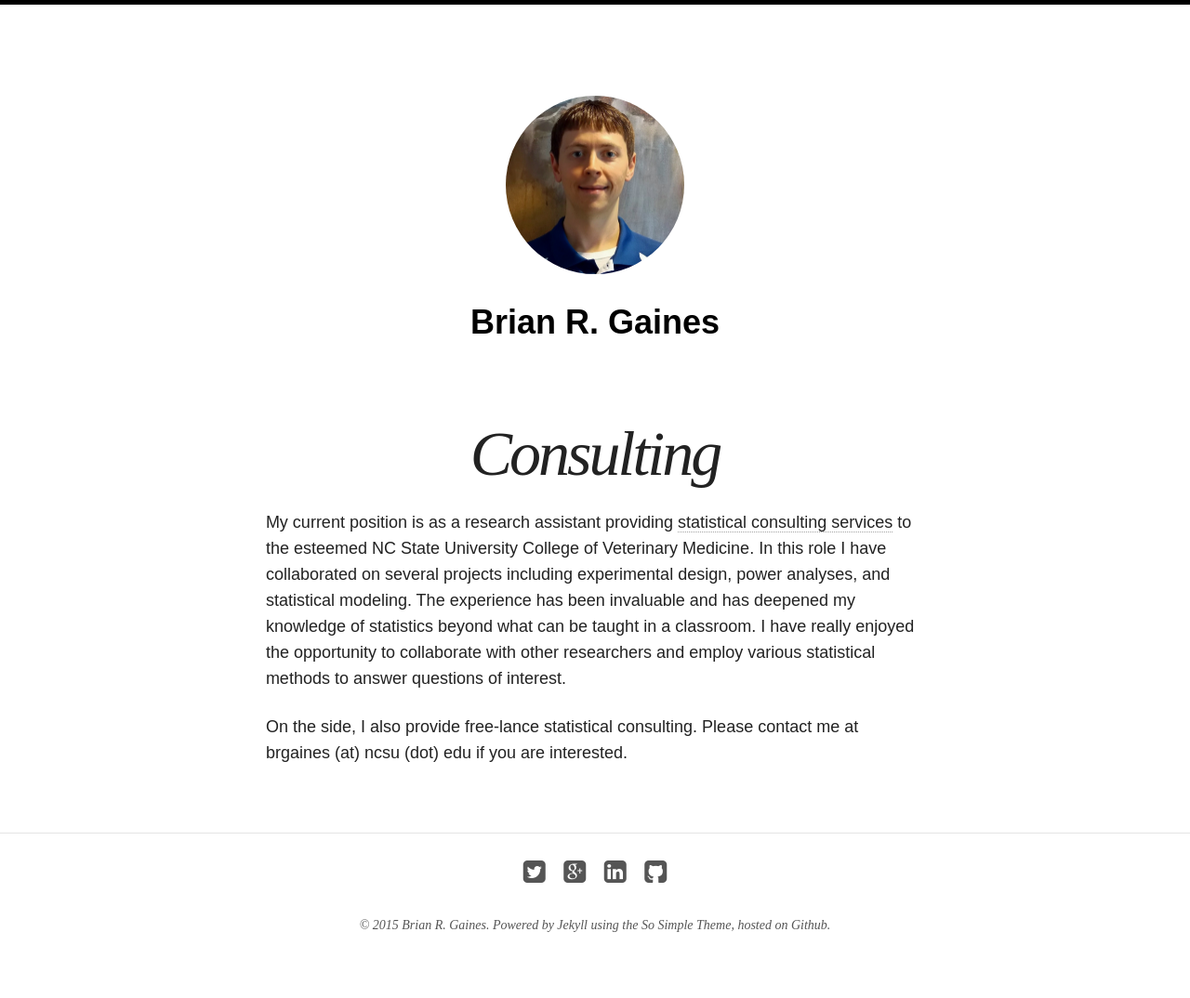
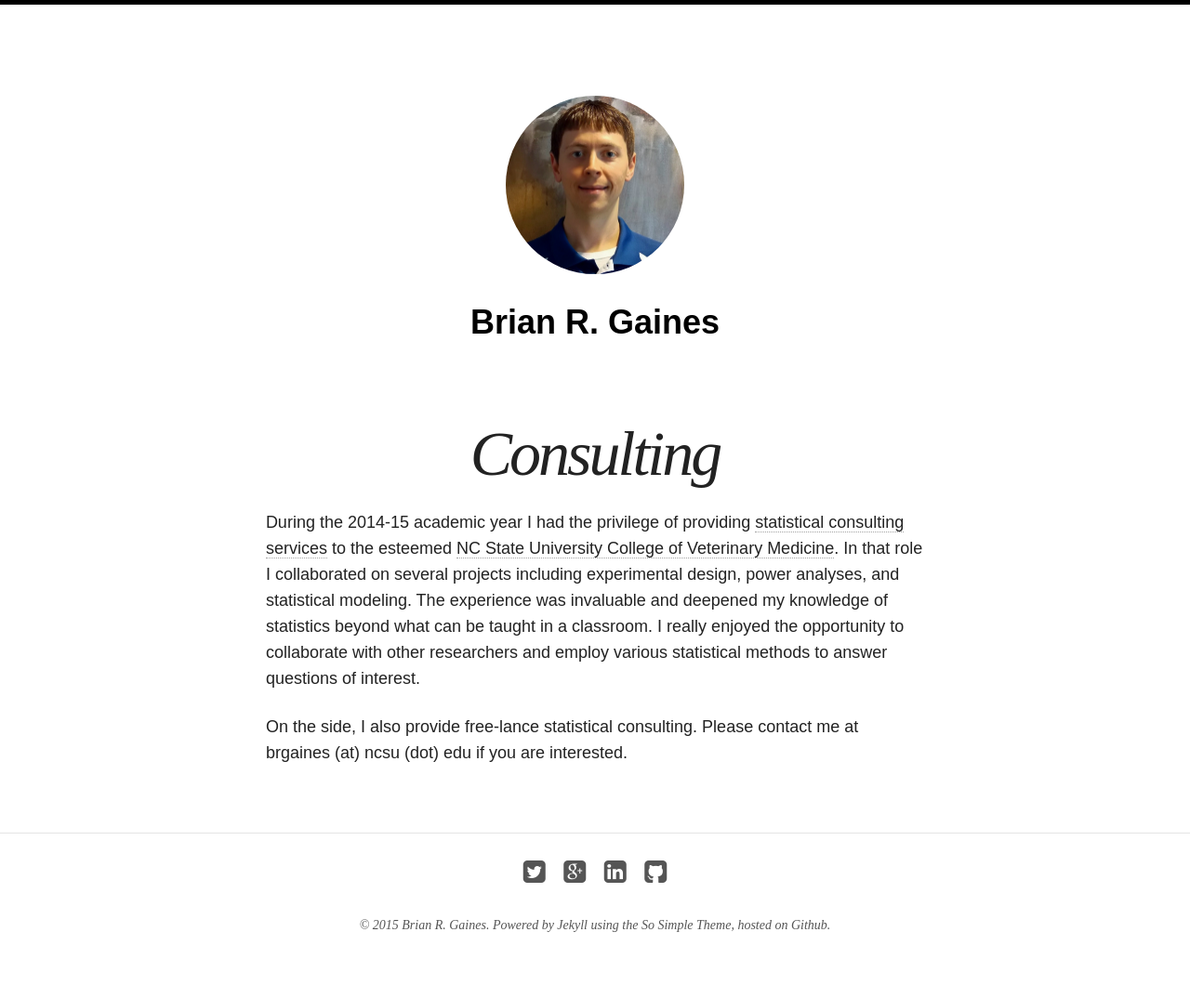
Before and after one commit to brgaines/brgaines.github.io, a Jekyll site: the page built from consulting/index.md, in a window 1280 px wide. Shown: the whole page at 93% size. Built offline with Jekyll 4.4.1, drawn with Linux system fonts in a browser that asks for light colours; nearby versions of some CDN libraries.

Commit message:
updated to reflect no longer with CVM

```diff
--- a/consulting/index.md
+++ b/consulting/index.md
@@ -5,6 +5,6 @@ excerpt: "Consulting"
 modified: 2014-08-08T19:44:38.564948-04:00
 ---
 
-My current position is as a research assistant providing [statistical consulting services](http://www.cvm.ncsu.edu/ccmtr/ss.html) to the esteemed NC State University College of Veterinary Medicine.  In this role I have collaborated on several projects including experimental design, power analyses, and statistical modeling.  The experience has been invaluable and has deepened my knowledge of statistics beyond what can be taught in a classroom.  I have really enjoyed the opportunity to collaborate with other researchers and employ various statistical methods to answer questions of interest.
+During the 2014-15 academic year I had the privilege of providing [statistical consulting services](https://cvm.ncsu.edu/c/l/ccmtr/ss.html) to the esteemed [NC State University College of Veterinary Medicine](https://cvm.ncsu.edu/).  In that role I collaborated on several projects including experimental design, power analyses, and statistical modeling.  The experience was invaluable and deepened my knowledge of statistics beyond what can be taught in a classroom.  I really enjoyed the opportunity to collaborate with other researchers and employ various statistical methods to answer questions of interest.
 
 On the side, I also provide free-lance statistical consulting.  Please contact me at brgaines (at) ncsu (dot) edu if you are interested.
```
